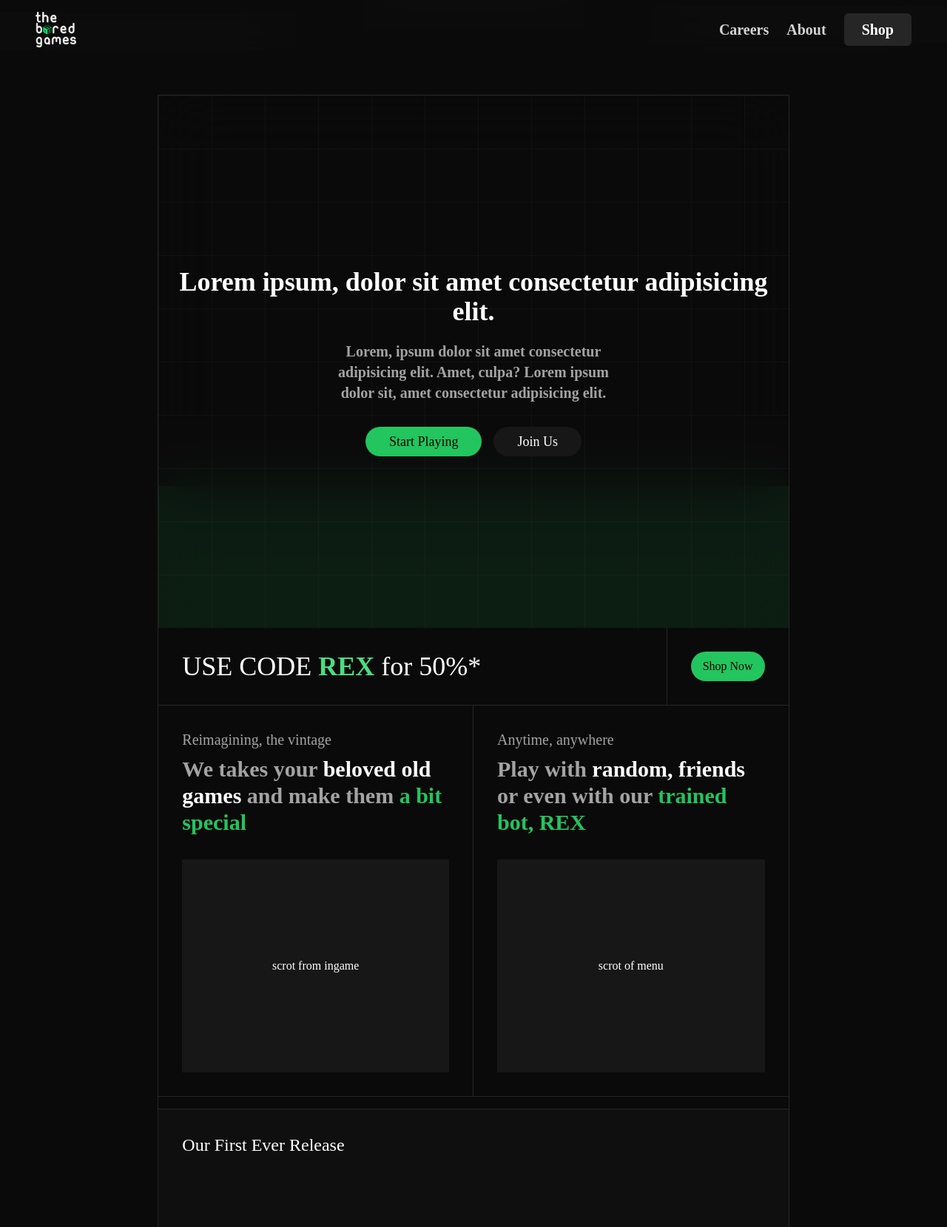
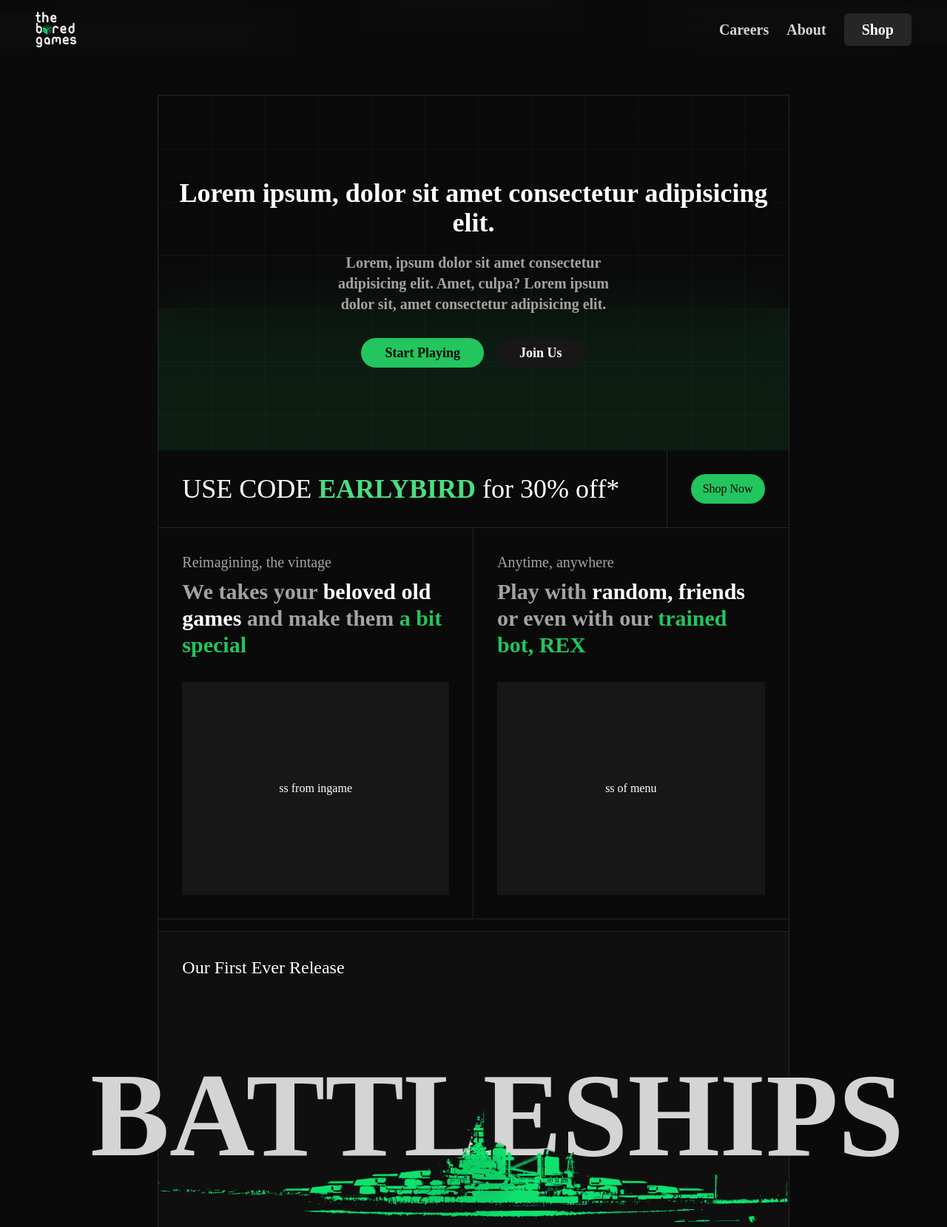
Before and after one commit to mridulxz/ts-hack-24, a Flask app: page / in a window 1280 px wide. Shown: the top 1659 px of the page at 74% size. Run offline with Flask 3, Linux system fonts and the light colour scheme; style sheets or scripts are compiled from the project's sources.

Commit message:
index page fixes

```diff
--- a/templates/index.html
+++ b/templates/index.html
@@ -1,147 +1,107 @@
 {% extends "base.html" %} {% block content %}
 
 <div class="w-screen text-white min-h-screen bg-neutral-950 pt-32 pb-16 flex justify-center">
-
-  <div class="content w-full h-full mx-4 flex border-[1px] border-neutral-800  flex-col md:w-2/3">
-
-
-
-      <div class="flex justify-center  h-[45rem] flex-col relative items-center">
-
+  <div class="content w-full h-full mx-4 flex border-[1px] border-neutral-800 flex-col md:w-2/3">
+    <div class="flex justify-center h-[30rem] flex-col relative items-center">
       <div class="absolute h-48 w-full bottom-0 bg-green-500"></div>
 
       <div class="h-full w-full bg-neutral-950/90 backdrop-blur-2xl p-4 relative flex flex-col items-center justify-center">
-
-          <div
-
-  class="absolute inset-0 h-full w-full  bg-[linear-gradient(to_right,#80808012_1px,transparent_1px),linear-gradient(to_bottom,#80808012_1px,transparent_1px)] bg-[size:72px_72px]"
-
-></div>
+        <div class="absolute inset-0 h-full w-full bg-[linear-gradient(to_right,#80808012_1px,transparent_1px),linear-gradient(to_bottom,#80808012_1px,transparent_1px)] bg-[size:72px_72px]"></div>
 
         <div class="text-3xl md:text-4xl text-center font-bold mb-5">Lorem ipsum, dolor sit amet consectetur adipisicing elit.</div>
 
         <div class="flex flex-col text-xl text-center text-neutral-400 w-full md:w-1/2 font-semibold">Lorem, ipsum dolor sit amet consectetur adipisicing elit. Amet, culpa? Lorem ipsum dolor sit, amet consectetur adipisicing elit.</div>
 
         <div class="flex mt-8 gap-4">
+          <a class="bg-green-500 z-[20] px-8 py-[6px] rounded-full text-black text-lg font-semibold" href="https://battleship.rex.wf">Start Playing</a>
 
-            <a class="bg-green-500 z-[20] px-8 py-[6px] rounded-full text-black text-lg" href="/">Start Playing</a>
-
-            <a href="/" class="bg-neutral-900 px-8 py-[6px] z-[20] rounded-full text-lg">Join Us</a>
-
+          <a href="/careers" class="bg-neutral-900 px-8 py-[6px] z-[20] rounded-full text-lg font-semibold">Join Us</a>
         </div>
-
       </div>
-
     </div>
 
     <div class="flex justify-between">
+      <h1 class="text-4xl p-8">
+        USE CODE
+        <span class="text-green-400 font-black">EARLYBIRD</span>
+        for 30% off*
+      </h1>
 
-        <h1 class="text-4xl  p-8">USE CODE <span class="text-green-400 font-black">REX</span> for 50%*</h1>
-
-        <div class="flex ">
-
+      <div class="flex">
         <div class="pl-[1px] py-2 bg-neutral-800"></div>
 
         <div class="p-8 self-center">
-
-            <div class="bg-green-500 rounded-full text-black  px-4 py-2 ">Shop Now</div>
-
+          <div class="bg-green-500 rounded-full text-black px-4 py-2">Shop Now</div>
         </div>
-
       </div>
-
     </div>
 
     <div class="flex w-full border-y-[1px] border-neutral-800">
-
       <div class="w-1/2 border-r-[1px] border-neutral-800 p-8 flex flex-col">
-
         <p class="text-neutral-400 text-xl">Reimagining, the vintage</p>
 
-          <p class="text-3xl mt-2 font-semibold text-neutral-400">We takes your <span class="text-white"> beloved old games</span> and make them <span class="text-green-500">a bit special</span></p>
+        <p class="text-3xl mt-2 font-semibold text-neutral-400">
+          We takes your
+          <span class="text-white">beloved old games</span>
+          and make them
+          <span class="text-green-500">a bit special</span>
+        </p>
 
         <div class="h-72 mt-8 w-full bg-neutral-900 flex justify-center items-center">
-
-            <p>scrot from ingame</p>
-
+          <p>ss from ingame</p>
         </div>
-
       </div>
 
       <div class="w-1/2 p-8 flex flex-col">
-
         <p class="text-neutral-400 text-xl">Anytime, anywhere</p>
 
-          <p class="text-3xl mt-2 font-semibold text-neutral-400">Play with <span class="text-white"> random, friends</span> or even with our  <span class="text-green-500">trained bot, REX</span></p>
+        <p class="text-3xl mt-2 font-semibold text-neutral-400">
+          Play with
+          <span class="text-white">random, friends</span>
+          or even with our
+          <span class="text-green-500">trained bot, REX</span>
+        </p>
 
         <div class="h-72 mt-8 w-full bg-neutral-900 flex justify-center items-center">
-
-            <p>scrot of menu</p>
-
+          <p>ss of menu</p>
         </div>
-
       </div>
-
     </div>
-
-
 
     <div class="p-2 border-b-[1px] border-neutral-800"></div>
 
     <div class="h-[25rem] border-b-[1px] border-neutral-800 bg-neutral-900/40 relative p-8">
-
       <p class="text-2xl capitalize">our first ever release</p>
 
       <div class="absolute h-full w-full flex justify-center items-center">
-
         <p class="text-[10rem] mb-8 font-extrabold text-neutral-300">BATTLESHIPS</p>
-
       </div>
 
-        <img src="/static/battleshipblackgreen.png" class="w-full left-0 absolute bottom-0">
-
+      <img src="/static/battleshipblackgreen.png" class="w-full left-0 absolute bottom-0" />
     </div>
-
-
 
     <div class="p-2 border-b-[1px] border-neutral-800"></div>
 
     <div class="flex">
-
       <div class="w-1/3 border-r-[1px] border-neutral-800 p-8 flex flex-col">
-
         <h1 class="text-green-500 font-extrabold text-4xl">Good News</h1>
 
         <h1 class="text-neutral-200 font-bold text-3xl">We are hiring SWEs!</h1>
-
       </div>
 
       <div class="w-2/3 p-8 flex flex-col">
-
         <p class="text-neutral-400 text-lg">Want to work in a exciting, fast paced dev environment?</p>
 
         <div class="flex gap-2 mt-4">
+          <a class="bg-green-500 z-[20] px-8 py-[6px] rounded-full text-black text-lg" href="https://glassdoor.com/">Glassdoor</a>
 
-            <a class="bg-green-500 z-[20] px-8 py-[6px] rounded-full text-black text-lg" href="/">Glassdoor</a>
-
-            <a href="/" class="bg-neutral-900 px-8 py-[6px] z-[20] rounded-full text-lg">Contact Further</a>
-
+          <a href="/careers" class="bg-neutral-900 px-8 py-[6px] z-[20] rounded-full text-lg">Contact Further</a>
+        </div>
+      </div>
     </div>
 
+    <div class="p-8 border-t-[1px] border-neutral-800 text-neutral-400">*Only for 1st order upto $50</div>
   </div>
-
-      </div>
-
-      <div class="p-8 border-t-[1px] border-neutral-800 text-neutral-400">
-
-        * Only for 1st order upto 4999/-
-
-      </div>
-
-      </div>
-
-  </div>
-
 </div>
 
 {% endblock %}
```
Lines whose indentation alone changed are shown as unchanged.
